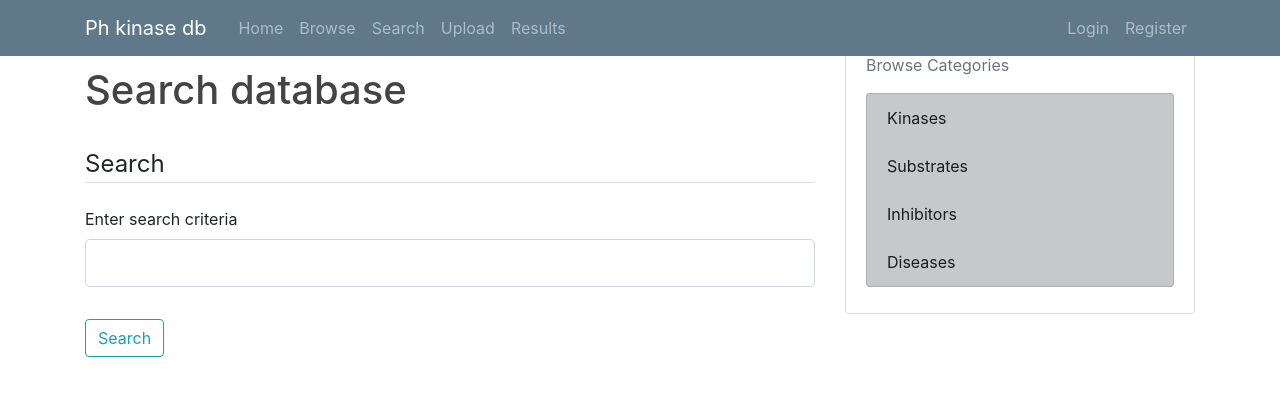
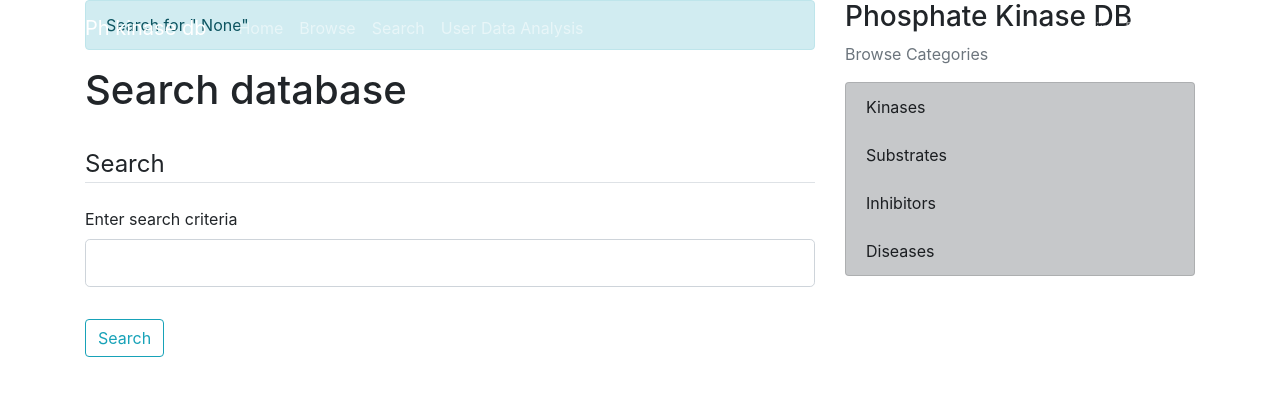
Before and after one commit to anapenedos/PhosQuest, a Flask app: page /search in a window 1280 px wide. Shown: the top 396 px of the page. Run offline with Flask 2, Linux system fonts and the light colour scheme; some libraries are stand-ins or nearby versions.

Commit message:
working upload->basic data crunch fiddle with main.CSS (needed to be in styles directory create userdata_display which handles subsetting

```diff
--- a/kinase_db_app/forms.py
+++ b/kinase_db_app/forms.py
@@ -55,5 +55,5 @@ class SearchForm(FlaskForm):
 class UploadForm(FlaskForm):
     """Upload data form class with file type validator"""
     data_file = FileField('Upload data file for processing',
-                          validators=[FileAllowed(['csv','tsv'])])
+                          validators=[FileAllowed(['csv', 'tsv', 'txt']),])
     submit = SubmitField("Upload")
--- a/kinase_db_app/routes.py
+++ b/kinase_db_app/routes.py
@@ -1,12 +1,10 @@
-from flask import flash, render_template, url_for, redirect
+from flask import flash, render_template, url_for, redirect, session
 from kinase_db_app import app, db, bcrypt
-import service_scripts.query_testdb
-import service_scripts.test_userdata_display
-
+from service_scripts import query_testdb
+from service_scripts import userdata_display
 from kinase_db_app.forms import RegistrationForm, LoginForm, UploadForm
 from kinase_db_app.forms import SearchForm
 from werkzeug.utils import secure_filename
-import os
 from kinase_db_app.model import User
 
 # create route for home page works with / and /home page address
@@ -22,7 +20,7 @@ def home():
 @app.route("/browse")
 def browse():
     """ Use test query function to populate browse page"""
-    browse_data = service_scripts.query_testdb.querytest()
+    browse_data = query_testdb.querytest()
 
     """render template with browse data and title for browse page"""
     return render_template('browse.html', browse_data=browse_data,
@@ -39,34 +37,27 @@ def search():
 
 
 # route for upload page with file handling method
-@app.route('/upload', methods=['GET', 'POST'])
-def upload():
-    """Create upload route"""
+@app.route('/analysis', methods=['GET', 'POST'])
+def analysis():
+    """Create upload and analysis route"""
     form = UploadForm()
-    save_dir = "temp_upload_directory"
-    #if form validates (correct file types) save file in temp dir
+     #if form validates (correct file types) save file in temp dir
     if form.validate_on_submit():
-        f = form.data_file.data
-        filename = "uploaded_"+ secure_filename(f.filename)
+
         try:
-            f.save(os.path.join(save_dir,filename))
-            #This is where we could call the processing modules
-            flash(f'File { f.filename } successfully uploaded',
-                    'success')
-            return redirect(url_for('results'))
-        except IOError:
-            flash('File handling error','danger')
-            return redirect(url_for('upload'))
+            f = form.data_file.data
+            filename =  secure_filename(f.filename)
+            basic_data = userdata_display.display_basic(f)
+            flash(f'File {filename} successfully analysed', 'success')
+            return render_template('results.html', title='Results',
+                           table=basic_data[0])
+
+        except:
+            flash('Error please try again ','danger')
+            return render_template('upload.html', form=form)
+
     return render_template('upload.html', form=form)
 
-
-# route for browse page with browse template
-@app.route("/results")
-def results():
-    """render template with analysis results page"""
-    file = os.path.join('user_data', "subset_proc_data_TEST.xlsx")
-    data = service_scripts.test_userdata_display.xl_display_subset(file)
-    return render_template('results.html', title='results', data=data)
 
 # Test route for now may or may not want in final site??
 @app.route("/register", methods=['GET', 'POST'])
--- a/kinase_db_app/static/main.css
+++ /dev/null
@@ -1,80 +0,0 @@
-body {
-  background: #fafafa;
-  color: #333333;
-  margin-top: 5rem;
-}
-
-h1, h2, h3, h4, h5, h6 {
-  color: #444444;
-}
-
-.bg-steel {
-  background-color: #5f788a;
-}
-
-.site-header .navbar-nav .nav-link {
-  color: #cbd5db;
-}
-
-.site-header .navbar-nav .nav-link:hover {
-  color: #ffffff;
-}
-
-.site-header .navbar-nav .nav-link.active {
-  font-weight: 500;
-}
-
-.content-section {
-  background: #ffffff;
-  padding: 10px 20px;
-  border: 1px solid #dddddd;
-  border-radius: 3px;
-  margin-bottom: 20px;
-}
-
-.result-title {
-  color: #ffffff ;
-}
-
-a.result-title:hover {
-  color: #428bca;
-  text-decoration: none;
-}
-
-.result-content {
-  white-space: pre-line;
-}
-
-.result-img {
-  height: 65px;
-  width: 65px;
-  margin-right: 16px;
-}
-
-.result-metadata {
-  padding-bottom: 1px;
-  margin-bottom: 4px;
-  border-bottom: 1px solid #e3e3e3
-}
-
-.result-metadata a:hover {
-  color: #333;
-  text-decoration: none;
-}
-
-.result-svg {
-  width: 25px;
-  height: 25px;
-  vertical-align: middle;
-}
-
-.account-img {
-  height: 125px;
-  width: 125px;
-  margin-right: 20px;
-  margin-bottom: 16px;
-}
-
-.account-heading {
-  font-size: 2.5rem;
-}
--- a/kinase_db_app/templates/layout.html
+++ b/kinase_db_app/templates/layout.html
@@ -11,7 +11,7 @@
     <link rel="stylesheet" href="https://stackpath.bootstrapcdn.com/bootstrap/4.2.1/css/bootstrap.min.css"
           integrity="sha384-GJzZqFGwb1QTTN6wy59ffF1BuGJpLSa9DkKMp0DgiMDm4iYMj70gZWKYbI706tWS" crossorigin="anonymous">
     <!-- our main custom css in static-->
-    <link rel="stylesheet" type="text/css" href="{{url_for('static', filename='main.css')}}"
+    <link rel="stylesheet" type="text/css" href="{{url_for('static', filename='main.css')}}">
 
     <!--Set title if entered in to render function or add default-->
     {% if title %}
@@ -40,8 +40,8 @@
               <a class="nav-item nav-link" href="{{ url_for('home') }}">Home</a>
               <a class="nav-item nav-link" href= "{{ url_for('browse') }}">Browse</a>
               <a class="nav-item nav-link" href= "{{ url_for('search') }}" >Search</a>
-              <a class="nav-item nav-link" href="{{ url_for('upload') }}">Upload</a>
-              <a class="nav-item nav-link" href="{{ url_for('results') }}">Results</a>
+              <a class="nav-item nav-link" href="{{ url_for('analysis') }}">User Data Analysis</a>
+
 
             </div>
             <!--Navbar Right Side-->
--- a/kinase_db_app/templates/layout_no_sidebar.html
+++ b/kinase_db_app/templates/layout_no_sidebar.html
@@ -11,7 +11,7 @@
     <link rel="stylesheet" href="https://stackpath.bootstrapcdn.com/bootstrap/4.2.1/css/bootstrap.min.css"
           integrity="sha384-GJzZqFGwb1QTTN6wy59ffF1BuGJpLSa9DkKMp0DgiMDm4iYMj70gZWKYbI706tWS" crossorigin="anonymous">
     <!-- our main custom css in static-->
-    <link rel="stylesheet" type="text/css" href="{{url_for('static', filename='main.css')}}"
+    <link rel="stylesheet" type="text/css" href="{{url_for('static', filename='styles/main.css')}}">
 
     <!--Set title if entered in to render function or add default-->
     {% if title %}
@@ -40,8 +40,7 @@
               <a class="nav-item nav-link" href="{{ url_for('home') }}">Home</a>
               <a class="nav-item nav-link" href= "{{ url_for('browse') }}">Browse</a>
               <a class="nav-item nav-link" href= "{{ url_for('search') }}" >Search</a>
-              <a class="nav-item nav-link" href="{{ url_for('upload') }}">Upload</a>
-              <a class="nav-item nav-link" href="{{ url_for('results') }}">Results</a>
+              <a class="nav-item nav-link" href="{{ url_for('analysis') }}">User Data Analysis</a>
             </div>
             <!--Navbar Right Side-->
             <div class="navbar-nav">
```
Also changed, not shown: kinase_db_app/static/styles/main.css (added, +39 -0 lines), kinase_db_app/templates/results.html (+3 -5 lines), service_scripts/test_userdata_display.py (deleted, +0 -13 lines), service_scripts/ud_crunch.py (+14 -19 lines), service_scripts/userdata_display.py (added, +18 -0 lines).
